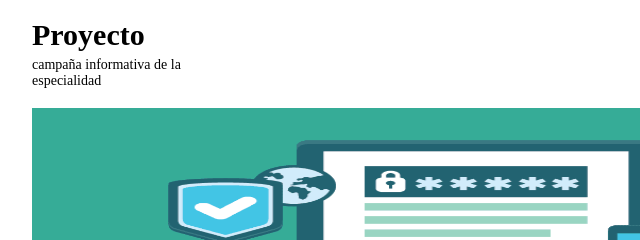
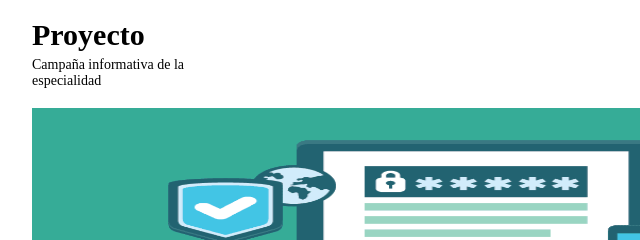
Before and after one commit to Figueroa2282/pagina-informativa-de-la-especialidad-, a plain HTML site: page index.html in a window 1280 px wide. Shown: the top 240 px of the page, 158-798 px from the left. Drawn offline with Linux system fonts and the light colour scheme.

Commit message:
Update index.html

```diff
--- a/index.html
+++ b/index.html
@@ -12,7 +12,7 @@
 		<header>
 			<div id="logo">
 				<h2 class="titulo">Proyecto</h2>
-				<p class="sub-titulo">campaña informativa de la especialidad</p>
+				<p class="sub-titulo">Campaña informativa de la especialidad</p>
 
 			</div>
 
```
